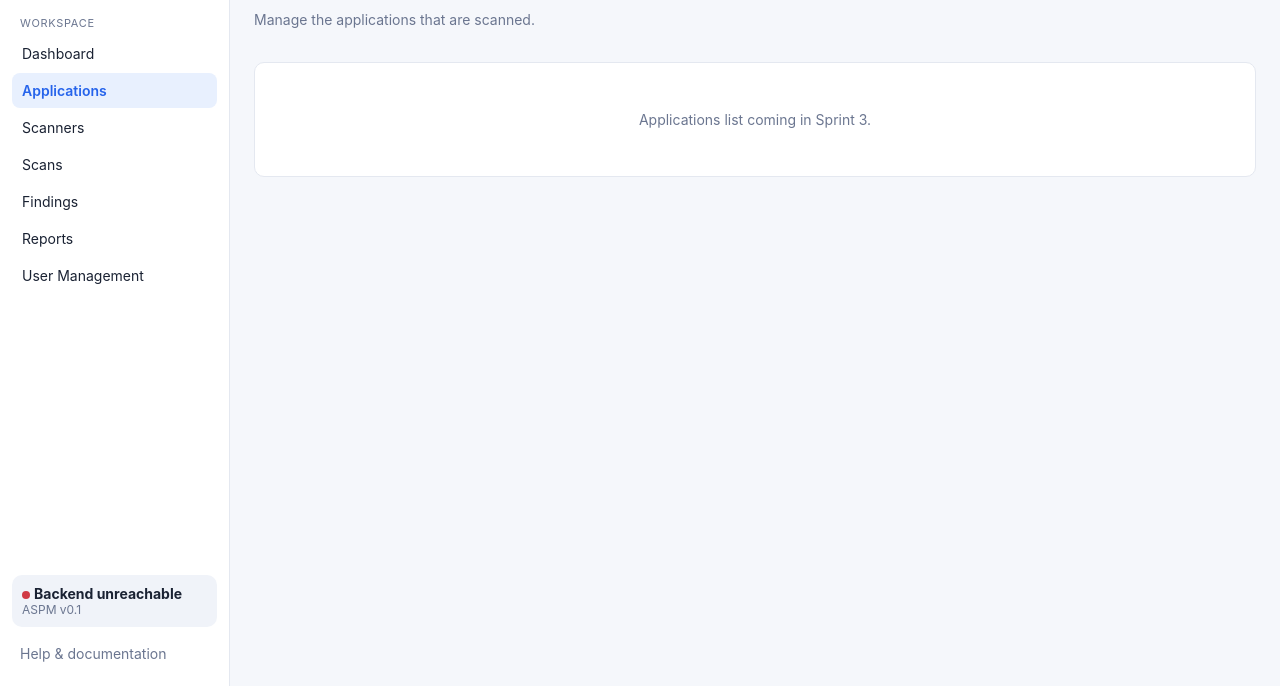
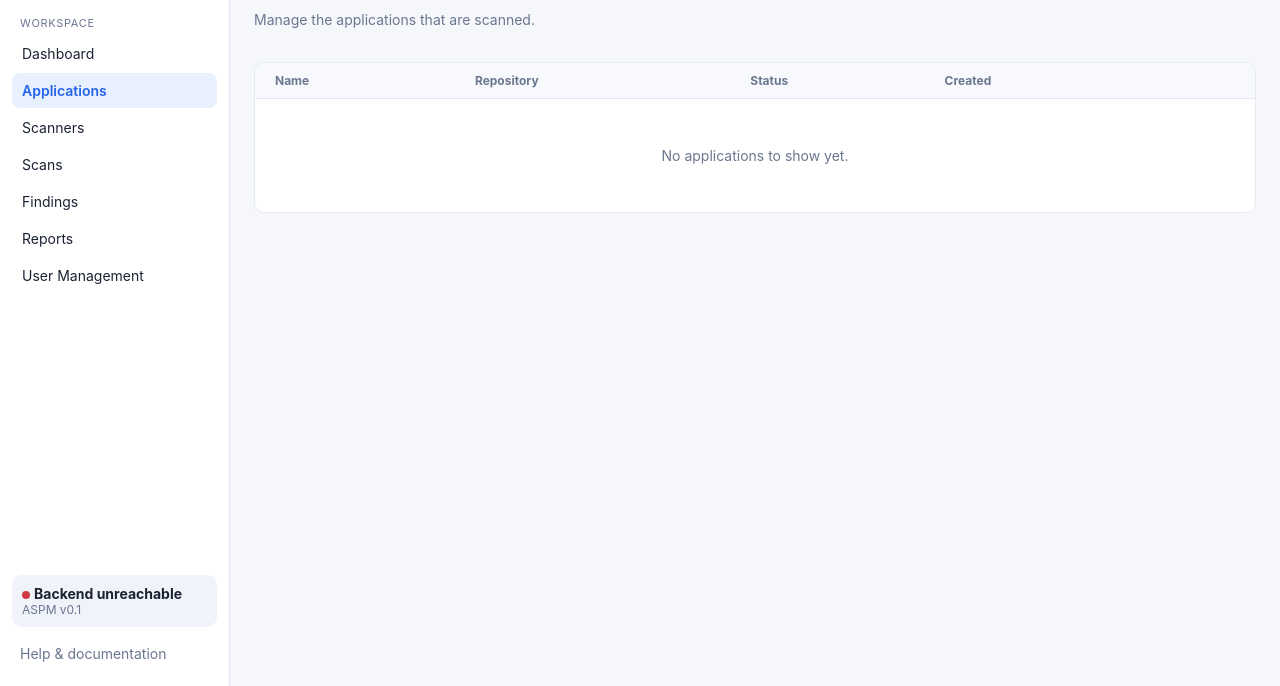
Before and after one commit to TheNerd123/ASPM-Project, a plain HTML site: page frontend/applications.html in a window 1280 px wide. Shown: the part 114-800 px from the top of the page. Drawn offline with Linux system fonts and the light colour scheme; no server answers.

Commit message:
AP-75 create applications list

```diff
--- a/frontend/applications.html
+++ b/frontend/applications.html
@@ -5,16 +5,35 @@
   <meta name="viewport" content="width=device-width, initial-scale=1">
   <title>Applications | ASPM</title>
   <link rel="stylesheet" href="css/style.css">
+  <link rel="stylesheet" href="css/applications.css">
 </head>
 <body data-page="applications" data-title="Applications">
   <main id="content">
     <div class="page-head">
       <div>
         <h1>Applications</h1>
-        <p class="muted">Manage the applications that are scanned.</p>
+        <p class="muted" id="app-count">Manage the applications that are scanned.</p>
       </div>
     </div>
-    <div class="card empty">Applications list coming in Sprint 3.</div>
+
+    <div class="card table-card">
+      <div class="table-wrap">
+        <table class="app-table">
+          <thead>
+            <tr>
+              <th>Name</th>
+              <th>Repository</th>
+              <th>Status</th>
+              <th>Created</th>
+              <th><span class="sr-only">Actions</span></th>
+            </tr>
+          </thead>
+          <tbody id="app-rows">
+            <tr><td colspan="5" class="empty">No applications to show yet.</td></tr>
+          </tbody>
+        </table>
+      </div>
+    </div>
   </main>
 
   <script src="js/config.js"></script>
--- /dev/null
+++ b/frontend/css/applications.css
@@ -0,0 +1,13 @@
+/* Applications list page (Story AP-74). Builds on css/style.css. */
+.table-card { padding: 0; overflow: hidden; }
+.table-wrap { overflow-x: auto; position: relative; }
+.app-table { min-width: 640px; }
+.app-table th:first-child, .app-table td:first-child { padding-left: 20px; }
+.app-table th:last-child, .app-table td:last-child { padding-right: 20px; text-align: right; }
+.app-table tbody tr:hover td { background: #fafbfe; }
+.app-table td.empty { text-align: center; }
+
+.sr-only {
+  position: absolute; width: 1px; height: 1px; margin: -1px; padding: 0;
+  overflow: hidden; clip: rect(0 0 0 0); white-space: nowrap; border: 0;
+}
```
